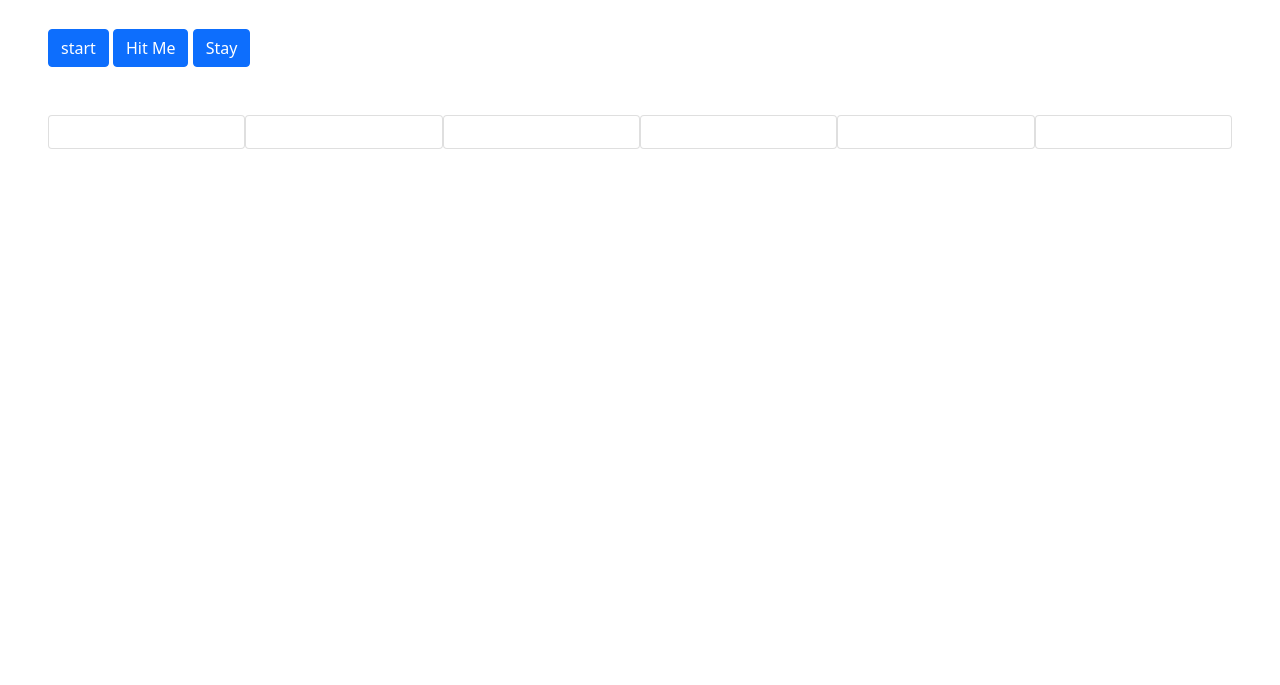
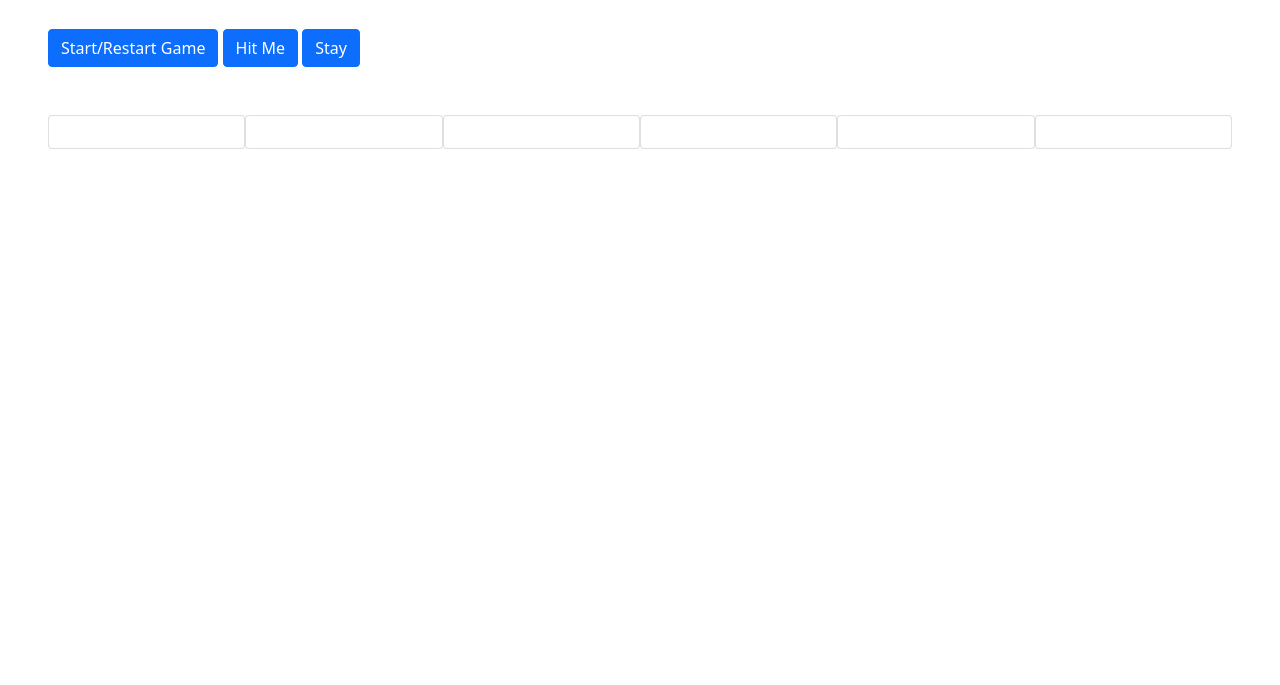
Before and after one commit to Ashutosh-Svea/Ovning-10, a plain HTML site: page Blackjack/index.html in a window 1280 px wide. Shown: the part 115-800 px from the top of the page. Drawn offline with nearby package versions, Linux system fonts and the light colour scheme.

Commit message:
cosmetic changes

```diff
--- a/Blackjack/index.html
+++ b/Blackjack/index.html
@@ -16,7 +16,7 @@
     </h1>
 
     <div class="col m-5">
-    <input type="button" id="btnStart" class="btn btn-primary" value="start" onclick="startblackjack()">
+    <input type="button" id="btnStart" class="btn btn-primary" value="Start/Restart Game" onclick="startblackjack()">
     <input type="button" class="btn btn-primary" value="Hit Me" onclick="hitMe()">
     <input type="button" class="btn btn-primary" value="Stay" onclick="stay()">
 </div>
```
